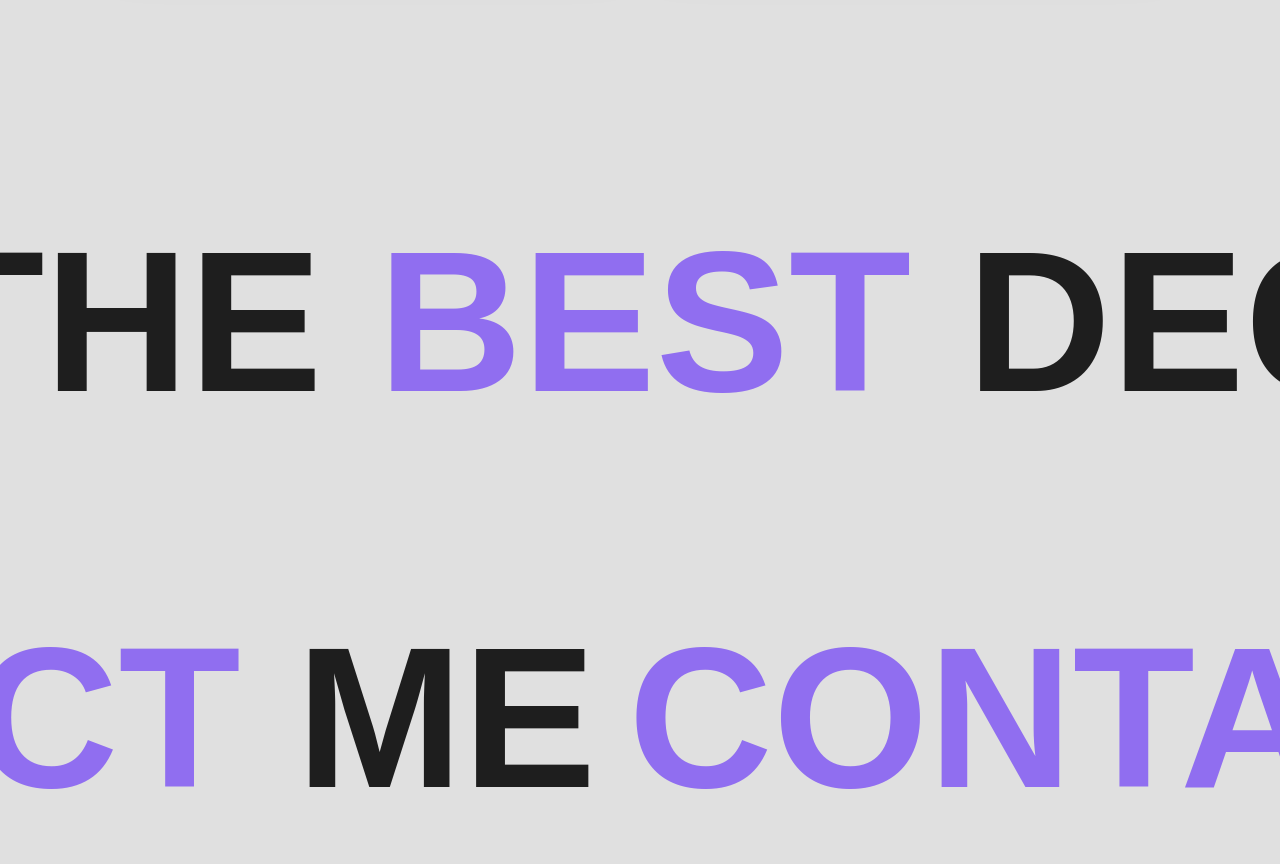
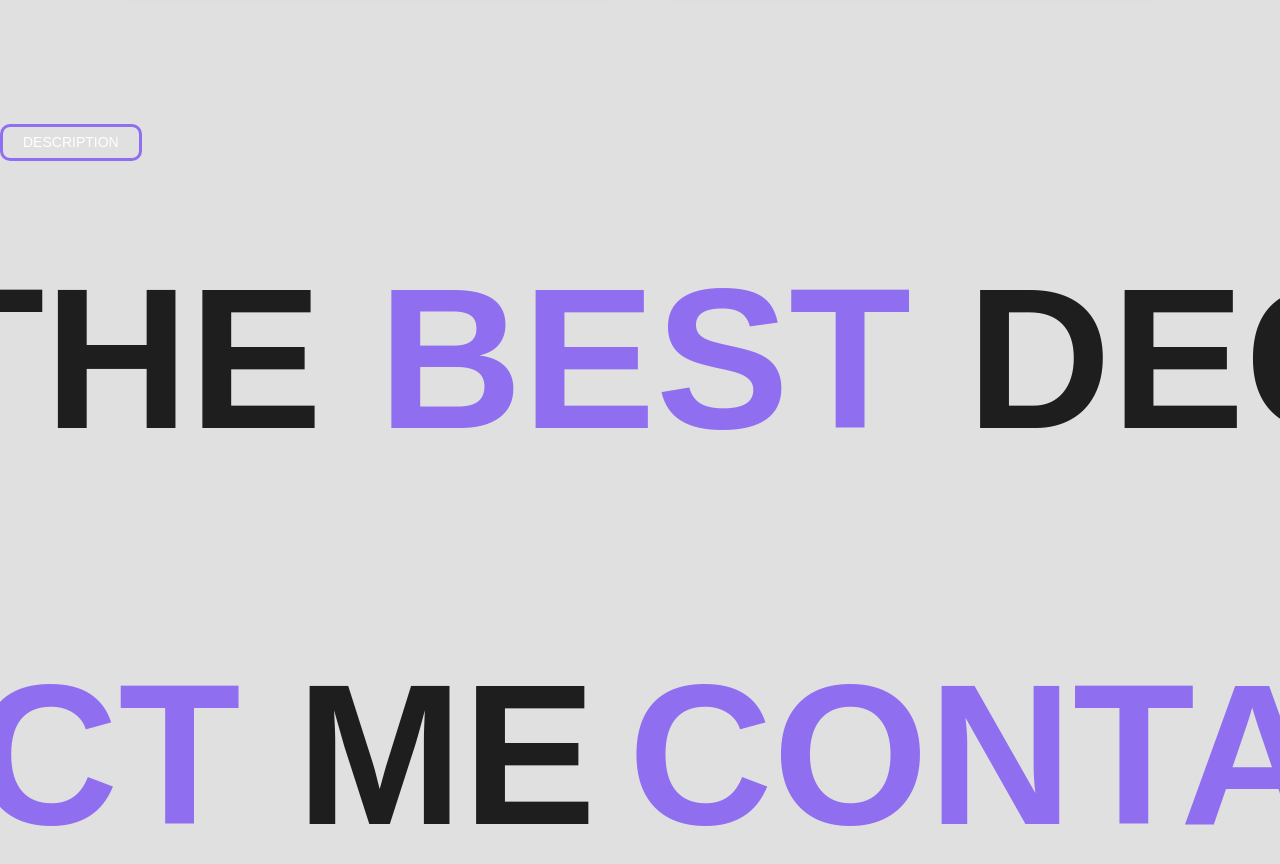
Before and after one commit to Abbbtle/kenneth-basjan-portfolio-website, a React (Vite) app: page / in a window 1280 px wide. Shown: the part 9740-10604 px from the top of the page. Built offline with nearby package versions, Linux system fonts and the light colour scheme.

Commit message:
Finished with customising the modal now to add it to the about section

```diff
--- a/src/components/Button1.jsx
+++ b/src/components/Button1.jsx
@@ -1,5 +1,5 @@
 import React from 'react';
-import '../index.css'; // or import './Button.module.css';
+import '../index.css';
 
 const Button1 = ({ children }) => {
   return (
--- a/src/components/Popup.jsx
+++ b/src/components/Popup.jsx
@@ -1,15 +1,15 @@
 import React from "react";
+import '../index.css';
 
-const Modal = () =>{
+const Popup = ( { children } ) =>{
   const [showModal, setShowModal] = React.useState(false);
   return (
     <>
       <button
-        className="bg-pink-500 text-white active:bg-pink-600 font-bold uppercase text-sm px-6 py-3 rounded shadow hover:shadow-lg outline-none focus:outline-none mr-1 mb-1 ease-linear transition-all duration-150"
-        type="button"
+        className="popup font-medium"
         onClick={() => setShowModal(true)}
       >
-        Open regular modal
+        Description
       </button>
       {showModal ? (
         <>
@@ -18,11 +18,11 @@ const Modal = () =>{
           >
             <div className="relative w-auto my-6 mx-auto max-w-3xl">
               {/*content*/}
-              <div className="border-0 rounded-lg shadow-lg relative flex flex-col w-full bg-white outline-none focus:outline-none">
+              <div className="border-white border-[1px] rounded-lg shadow-lg relative flex flex-col w-full bg-[#0D0D0D] focus:outline-none">
                 {/*header*/}
                 <div className="flex items-start justify-between p-5 border-b border-solid border-slate-200 rounded-t">
                   <h3 className="text-3xl font-semibold">
-                    Modal Title
+                    Description
                   </h3>
                   <button
                     className="p-1 ml-auto bg-transparent border-0 text-black opacity-5 float-right text-3xl leading-none font-semibold outline-none focus:outline-none"
@@ -35,12 +35,8 @@ const Modal = () =>{
                 </div>
                 {/*body*/}
                 <div className="relative p-6 flex-auto">
-                  <p className="my-4 text-slate-500 text-lg leading-relaxed">
-                    I always felt like I could do anything. That’s the main
-                    thing people are controlled by! Thoughts- their perception
-                    of themselves! They're slowed down by their perception of
-                    themselves. If you're taught you can’t do anything, you
-                    won’t do anything. I was taught I could do everything.
+                  <p className="my-4 text-white text-lg leading-relaxed">
+                  {children}
                   </p>
                 </div>
                 {/*footer*/}
@@ -51,13 +47,6 @@ const Modal = () =>{
                     onClick={() => setShowModal(false)}
                   >
                     Close
-                  </button>
-                  <button
-                    className="bg-emerald-500 text-white active:bg-emerald-600 font-bold uppercase text-sm px-6 py-3 rounded shadow hover:shadow-lg outline-none focus:outline-none mr-1 mb-1 ease-linear transition-all duration-150"
-                    type="button"
-                    onClick={() => setShowModal(false)}
-                  >
-                    Save Changes
                   </button>
                 </div>
               </div>
--- a/src/components/Testimonials.jsx
+++ b/src/components/Testimonials.jsx
@@ -1,6 +1,7 @@
 import React, { useState } from "react";
 import HorizontalRule from "./HorizontalRule";
-
+import Popup from "./Popup";
+import Button1 from './Button1';
 
 const techStackData = [
   {
@@ -86,8 +87,7 @@ const Testimonials = () => {
             </button>
           </div>
         </div>
-
-
+        <Popup>Hello</Popup>
       </div>
     );
   };
--- a/src/index.css
+++ b/src/index.css
@@ -131,6 +131,33 @@ button:focus-visible {
   transition: 350ms ease-in-out;
 }
 
+.popup {
+  border: 3px solid #906EF0;
+  padding: 5px 20px;
+  background-color: transparent;
+  color: #ffffff;
+  text-transform: uppercase;
+  font-size: 14px;
+  cursor: pointer;
+}
+
+.popup::before {
+  content: '';
+  position: fixed;
+  top: -2px;
+  left: -2px;
+  right: -2px;
+  bottom: -2px;
+  border: 2px solid #906EF0;
+  z-index: -1;
+}
+
+.popup:hover {
+  background-color: #906EF0;
+
+  transition: 350ms ease-in-out;
+}
+
 /*========== Cursor ===========*/
 .custom-cursor {
   width: 10px;
```
